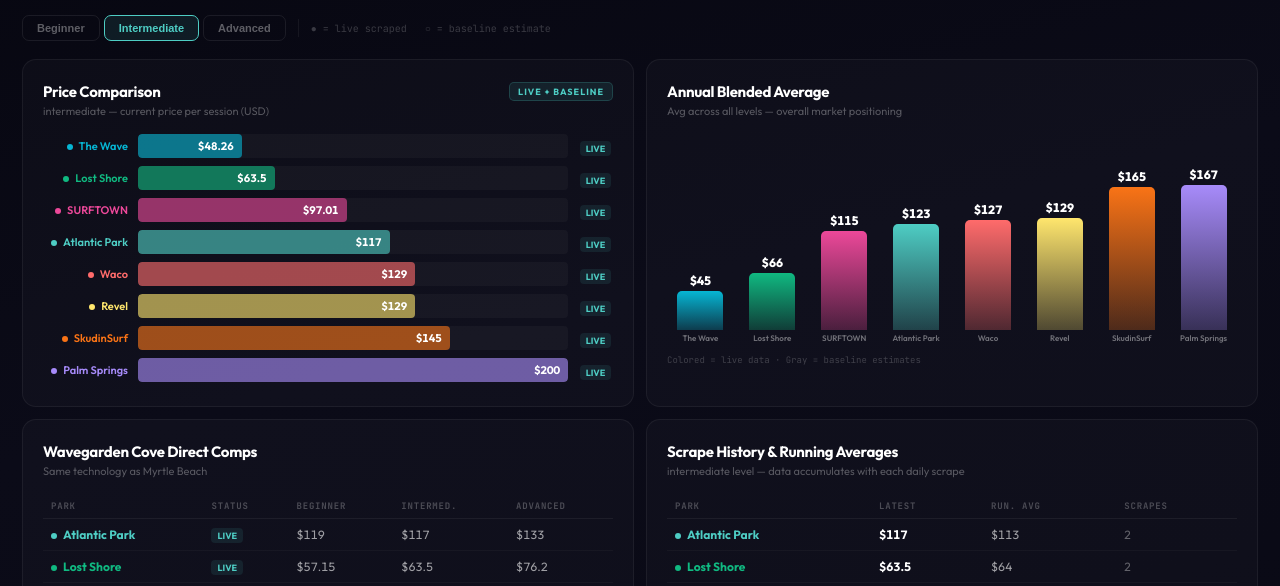
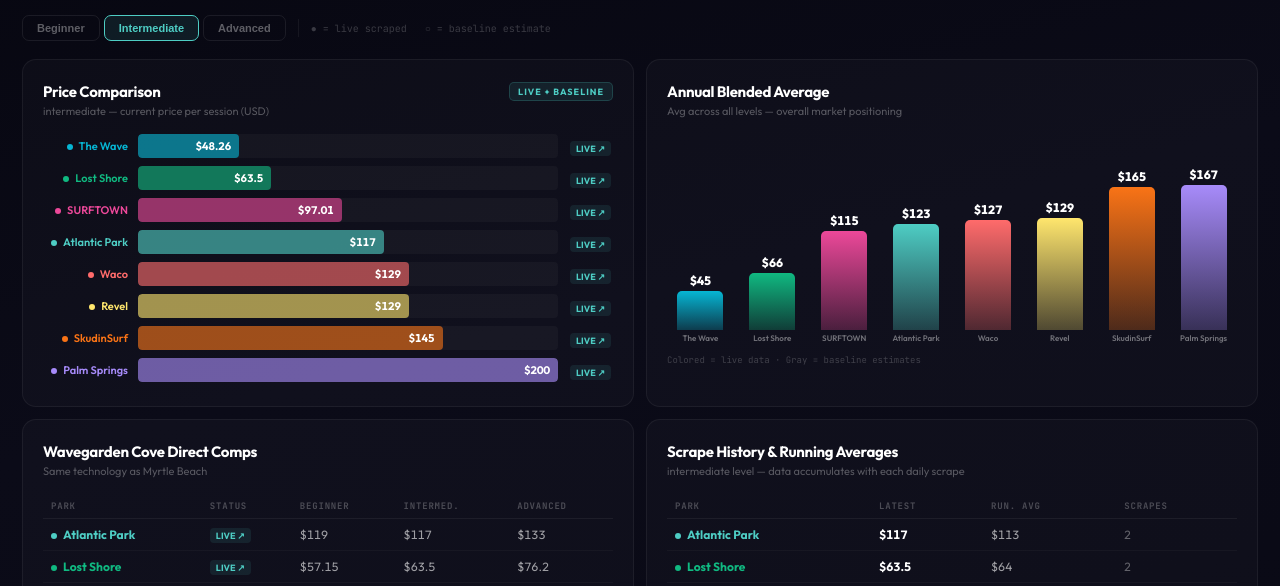
Before and after one commit to bgraboff-hue/surf-park-tracker, a plain HTML site: page index.html in a window 1280 px wide. Shown: the part 214-800 px from the top of the page. Drawn offline with Linux system fonts and the light colour scheme.

Commit message:
Update index.html

```diff
--- a/index.html
+++ b/index.html
@@ -74,14 +74,14 @@
 <script>
 // ─── PARK DEFINITIONS ────────────────────────────────────────────
 const PARKS = [
-  { id:"atlantic", short:"Atlantic Park", loc:"Virginia Beach, VA", tech:"Wavegarden Cove", year:2025, color:"#4ECDC4", beg:[103,104], int:[109,118], adv:[123,143] },
-  { id:"lostshore", short:"Lost Shore", loc:"Edinburgh, UK", tech:"Wavegarden Cove", year:2024, color:"#10B981", beg:[57,57], int:[63,76], adv:[76,89] },
-  { id:"waco", short:"Waco", loc:"Waco, TX", tech:"PerfectSwell (AWM)", year:2018, color:"#FF6B6B", beg:[75,129], int:[129,161], adv:[149,172] },
-  { id:"revel", short:"Revel", loc:"Mesa, AZ", tech:"SwellMFG + UNIT", year:2025, color:"#FFE66D", beg:[89,109], int:[119,129], adv:[119,139] },
-  { id:"palmsprings", short:"Palm Springs", loc:"Palm Springs, CA", tech:"Surf Loch", year:2024, color:"#A78BFA", beg:[100,112], int:[150,162], adv:[200,250] },
-  { id:"skudin", short:"SkudinSurf", loc:"East Rutherford, NJ", tech:"PerfectSwell (AWM)", year:2023, color:"#F97316", beg:[79,90], int:[90,100], adv:[95,112] },
-  { id:"thewave", short:"The Wave", loc:"Bristol, UK", tech:"Wavegarden Cove", year:2019, color:"#06B6D4", beg:[50,70], int:[50,63], adv:[50,79] },
-  { id:"surftown", short:"SURFTOWN", loc:"Munich, DE", tech:"Endless Surf", year:2024, color:"#EC4899", beg:[65,76], int:[97,108], adv:[141,162] },
+  { id:"atlantic", short:"Atlantic Park", loc:"Virginia Beach, VA", tech:"Wavegarden Cove", year:2025, color:"#4ECDC4", beg:[103,104], int:[109,118], adv:[123,143], src:"https://booking.atlanticparksurf.com/store" },
+  { id:"lostshore", short:"Lost Shore", loc:"Edinburgh, UK", tech:"Wavegarden Cove", year:2024, color:"#10B981", beg:[57,57], int:[63,76], adv:[76,89], src:"https://booking.lostshore.com/surf-sessions" },
+  { id:"waco", short:"Waco", loc:"Waco, TX", tech:"PerfectSwell (AWM)", year:2018, color:"#FF6B6B", beg:[75,129], int:[129,161], adv:[149,172], src:"https://www.wacosurf.com/surf-center/" },
+  { id:"revel", short:"Revel", loc:"Mesa, AZ", tech:"SwellMFG + UNIT", year:2025, color:"#FFE66D", beg:[89,109], int:[119,129], adv:[119,139], src:"https://revelsurf.com/surf-lagoon/" },
+  { id:"palmsprings", short:"Palm Springs", loc:"Palm Springs, CA", tech:"Surf Loch", year:2024, color:"#A78BFA", beg:[100,112], int:[150,162], adv:[200,250], src:"https://palmspringssurfclub.com/surf/" },
+  { id:"skudin", short:"SkudinSurf", loc:"East Rutherford, NJ", tech:"PerfectSwell (AWM)", year:2023, color:"#F97316", beg:[79,90], int:[90,100], adv:[95,112], src:"https://skudinsurfamericandream.com/" },
+  { id:"thewave", short:"The Wave", loc:"Bristol, UK", tech:"Wavegarden Cove", year:2019, color:"#06B6D4", beg:[50,70], int:[50,63], adv:[50,79], src:"https://www.thewave.com/book-now/" },
+  { id:"surftown", short:"SURFTOWN", loc:"Munich, DE", tech:"Endless Surf", year:2024, color:"#EC4899", beg:[65,76], int:[97,108], adv:[141,162], src:"https://surftown.de/en/all-products" },
 ];
 
 const PM = Object.fromEntries(PARKS.map(p => [p.id, p]));
@@ -279,8 +279,8 @@
                   <span style="font-size:11px;font-weight:700;color:#fff;font-variant-numeric:tabular-nums">${p.price ? '$'+p.price : '—'}</span>
                 </div>
               </div>
-              <div style="width:35px;text-align:center">
-                ${p.live ? '<span class="live-tag">LIVE</span>' : '<span class="est-tag">EST</span>'}
+              <div style="width:45px;text-align:center">
+                <a href="${PM[p.id]?.src||'#'}" target="_blank" rel="noopener" style="text-decoration:none">${p.live ? '<span class="live-tag" style="cursor:pointer">LIVE ↗</span>' : '<span class="est-tag" style="cursor:pointer">EST ↗</span>'}</a>
               </div>
             </div>
           `).join("")}
@@ -326,7 +326,7 @@
             ${wavegarden.map(p => `
               <tr>
                 <td style="font-weight:700;color:${p.color}"><span class="dot" style="background:${p.color}"></span>${p.short}</td>
-                <td>${isLive(p.id) ? '<span class="live-tag">LIVE</span>' : '<span class="est-tag">EST</span>'}</td>
+                <td><a href="${p.src}" target="_blank" rel="noopener" style="text-decoration:none">${isLive(p.id) ? '<span class="live-tag" style="cursor:pointer">LIVE ↗</span>' : '<span class="est-tag" style="cursor:pointer">Source ↗</span>'}</a></td>
                 <td style="color:rgba(255,255,255,0.6);font-variant-numeric:tabular-nums">${getPrice(p.id,'beginner') ? '$'+getPrice(p.id,'beginner') : '—'}</td>
                 <td style="color:rgba(255,255,255,0.6);font-variant-numeric:tabular-nums">${getPrice(p.id,'intermediate') ? '$'+getPrice(p.id,'intermediate') : '—'}</td>
                 <td style="color:rgba(255,255,255,0.6);font-variant-numeric:tabular-nums">${getPrice(p.id,'advanced') ? '$'+getPrice(p.id,'advanced') : '—'}</td>
@@ -394,7 +394,7 @@
                 <td style="font-weight:700;color:${p.color};white-space:nowrap"><span class="dot" style="background:${p.color}"></span>${p.short}</td>
                 <td style="color:rgba(255,255,255,0.4)">${p.loc}</td>
                 <td style="color:rgba(255,255,255,0.35);font-size:11px">${p.tech}</td>
-                <td>${isLive(p.id) ? '<span class="live-tag">LIVE</span>' : '<span class="est-tag">Baseline</span>'}</td>
+                <td><a href="${p.src}" target="_blank" rel="noopener" style="text-decoration:none">${isLive(p.id) ? '<span class="live-tag" style="cursor:pointer">LIVE ↗</span>' : '<span class="est-tag" style="cursor:pointer">Source ↗</span>'}</a></td>
                 <td style="color:rgba(255,255,255,0.55);font-variant-numeric:tabular-nums">${getPrice(p.id,'beginner') ? '$'+getPrice(p.id,'beginner') : '—'}</td>
                 <td style="color:rgba(255,255,255,0.55);font-variant-numeric:tabular-nums;${level==='intermediate'?'font-weight:700':''}">
                   ${getPrice(p.id,'intermediate') ? '$'+getPrice(p.id,'intermediate') : '—'}
```
